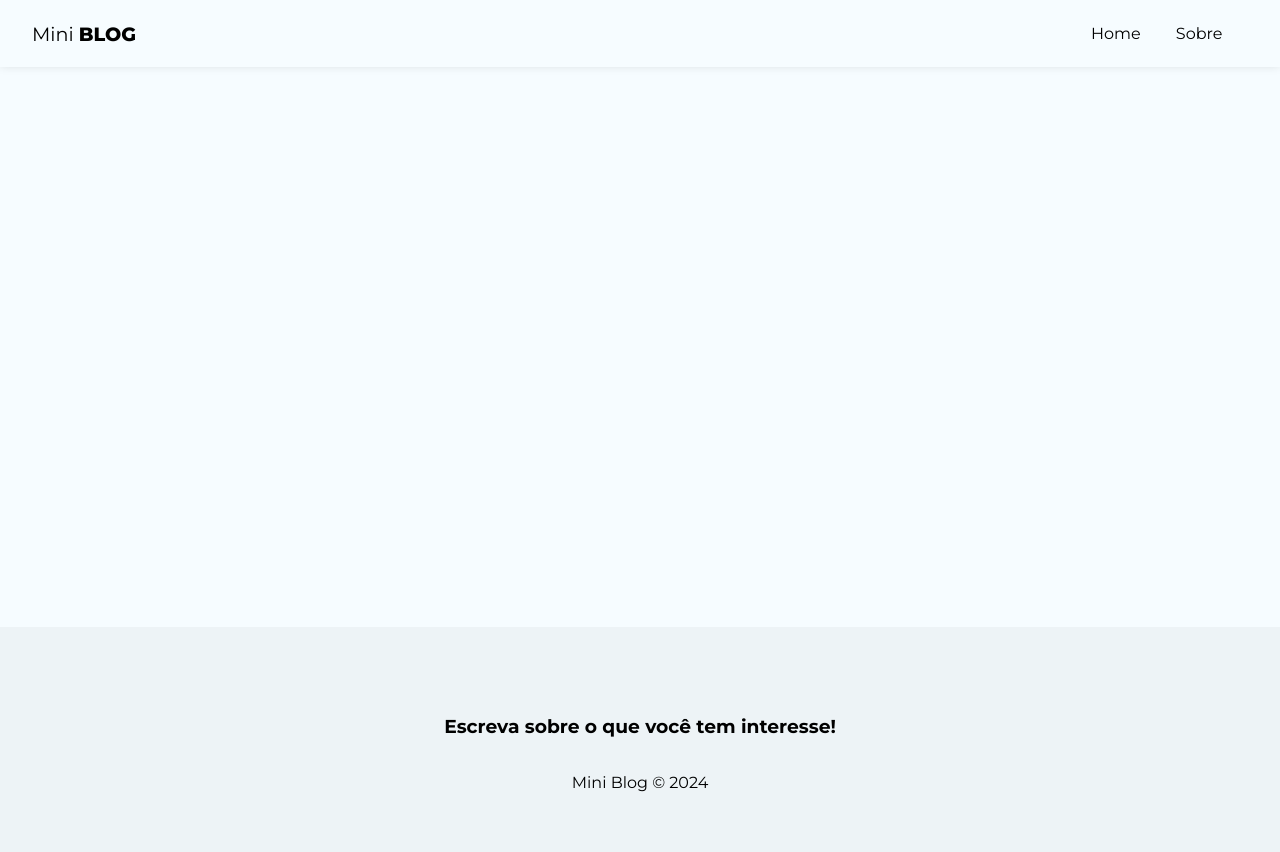
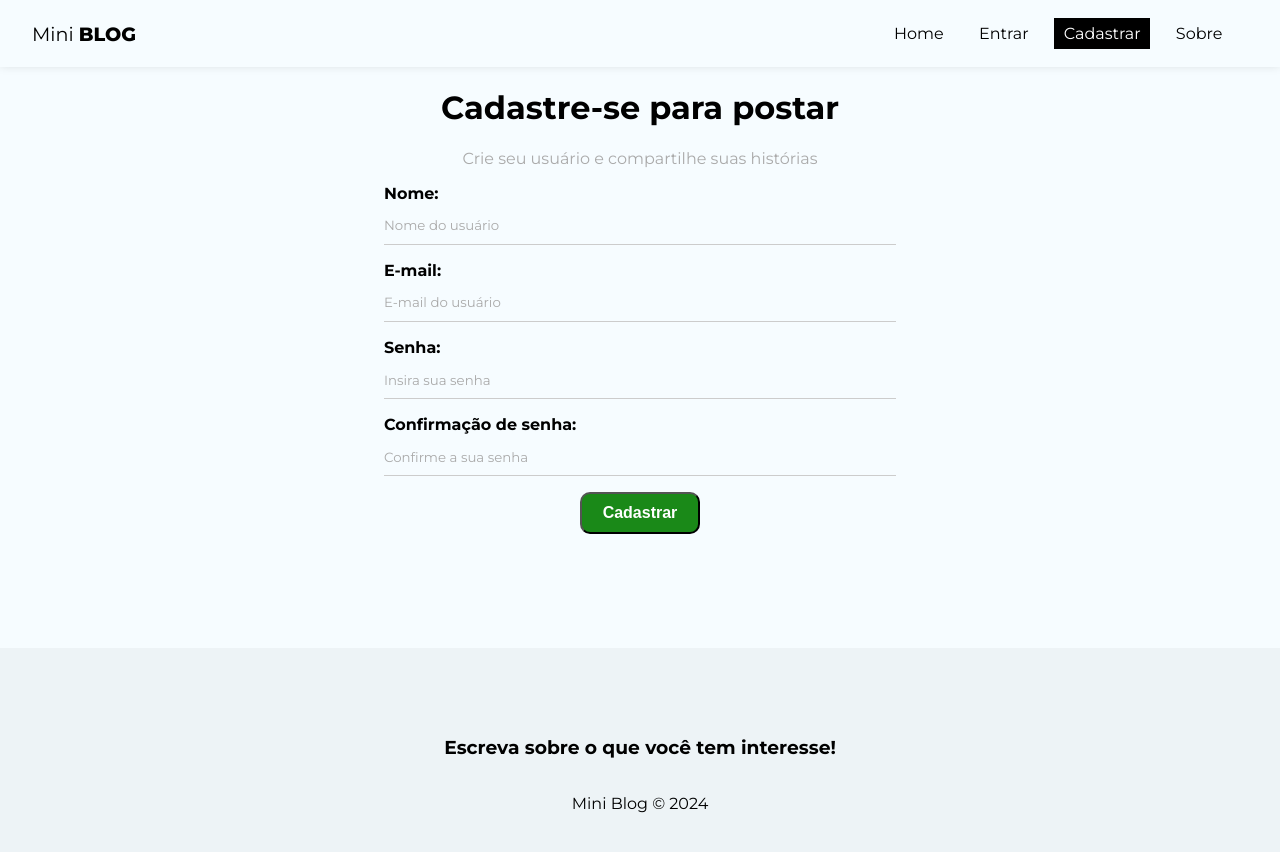
Before and after one commit to alexandrerogeriosn93/project-react-miniblog, a React (Vite) app: page /register in a window 1280 px wide. Shown: the top 852 px of the page. Built offline with nearby package versions, Linux system fonts and the light colour scheme.

Commit message:
feat: create component Register and add styles css

```diff
--- a/index.html
+++ b/index.html
@@ -4,7 +4,7 @@
     <meta charset="UTF-8" />
     <link rel="icon" type="image/svg+xml" href="/vite.svg" />
     <meta name="viewport" content="width=device-width, initial-scale=1.0" />
-    <title>Vite + React</title>
+    <title>MiniBlog</title>
     <link rel="preconnect" href="https://fonts.googleapis.com" />
     <link rel="preconnect" href="https://fonts.googleapis.com" />
     <link rel="preconnect" href="https://fonts.gstatic.com" crossorigin />
--- a/src/App.jsx
+++ b/src/App.jsx
@@ -5,6 +5,8 @@ import Footer from "./components/Footer";
 import Navbar from "./components/Navbar";
 import About from "./pages/About/About";
 import Home from "./pages/Home/Home";
+import Login from "./pages/Login/Login";
+import Register from "./pages/Register/Register";
 
 function App() {
   return (
@@ -15,6 +17,8 @@ function App() {
           <Routes>
             <Route path="/" element={<Home />} />
             <Route path="/about" element={<About />} />
+            <Route path="/login" element={<Login />} />
+            <Route path="/register" element={<Register />} />
           </Routes>
         </div>
         <Footer />
--- a/src/components/Navbar.jsx
+++ b/src/components/Navbar.jsx
@@ -19,6 +19,22 @@ const Navbar = () => {
         </li>
         <li>
           <NavLink
+            to="/login"
+            className={({ isActive }) => (isActive ? styles.active : "")}
+          >
+            Entrar
+          </NavLink>
+        </li>
+        <li>
+          <NavLink
+            to="/register"
+            className={({ isActive }) => (isActive ? styles.active : "")}
+          >
+            Cadastrar
+          </NavLink>
+        </li>
+        <li>
+          <NavLink
             to="/about"
             className={({ isActive }) => (isActive ? styles.active : "")}
           >
--- a/src/index.css
+++ b/src/index.css
@@ -8,6 +8,7 @@ body {
 input::placeholder,
 textarea::placeholder {
   font-family: "Montserrat", sans-serif;
+  color: #aaa;
 }
 
 input:focus,
@@ -31,3 +32,79 @@ a:hover,
 nav button:hover {
   color: #bbb;
 }
+
+form {
+  max-width: 40%;
+  margin: 0 auto;
+}
+
+label {
+  display: flex;
+  flex-direction: column;
+  margin-bottom: 1em;
+}
+
+label span {
+  margin-bottom: 0.3em;
+  font-weight: bold;
+  text-align: left;
+}
+
+input,
+textarea {
+  box-sizing: border-box;
+  border: none;
+  border-bottom: solid 1px #ccc;
+  padding: 0.8em 0;
+  background-color: transparent;
+}
+
+.btn {
+  background-color: #1a8918;
+  color: #fff;
+  text-align: center;
+  cursor: pointer;
+  border-radius: 10px;
+  width: 120px;
+  font-weight: bold;
+  padding: 10px 15px;
+  font-size: 1em;
+}
+
+.btn.btn-dark {
+  background-color: #000;
+  border-radius: 0;
+}
+
+.btn.btn-outline {
+  background-color: transparent;
+  border-radius: 0;
+  color: #000;
+  border: solid 1px #000;
+  padding: 7px 30px;
+}
+
+.btn:hover {
+  background-color: #0f730c;
+  color: #fff;
+}
+
+.btn.btn-outline:hover {
+  background-color: #000;
+}
+
+.btn.btn-danger:hover {
+  background-color: #dc3545;
+}
+
+button[disabled] {
+  background-color: #aaa;
+}
+
+.container .error {
+  color: #721c24;
+  background-color: #f8d7da;
+  border: solid 1px #f5c6cb;
+  padding: 5px;
+  border-radius: 5px;
+}
--- /dev/null
+++ b/src/pages/Login/Login.jsx
@@ -0,0 +1,11 @@
+import styles from "./Login.module.css";
+
+const Login = () => {
+  return (
+    <div>
+      <h2>Login</h2>
+    </div>
+  );
+};
+
+export default Login;
--- /dev/null
+++ b/src/pages/Register/Register.jsx
@@ -0,0 +1,57 @@
+import { useEffect, useState } from "react";
+
+import styles from "./Register.module.css";
+
+const Register = () => {
+  return (
+    <div className={styles.register}>
+      <h1>Cadastre-se para postar</h1>
+      <p>Crie seu usuário e compartilhe suas histórias</p>
+      <form>
+        <label>
+          <span>Nome:</span>
+          <input
+            type="text"
+            name="displayName"
+            id="displayName"
+            required
+            placeholder="Nome do usuário"
+          />
+        </label>
+        <label>
+          <span>E-mail:</span>
+          <input
+            type="email"
+            name="email"
+            id="email"
+            required
+            placeholder="E-mail do usuário"
+          />
+        </label>
+        <label>
+          <span>Senha:</span>
+          <input
+            type="password"
+            name="password"
+            id="password"
+            required
+            placeholder="Insira sua senha"
+          />
+        </label>
+        <label>
+          <span>Confirmação de senha:</span>
+          <input
+            type="password"
+            name="confirmPassword"
+            id="confirmPassword"
+            required
+            placeholder="Confirme a sua senha"
+          />
+        </label>
+        <button className="btn">Cadastrar</button>
+      </form>
+    </div>
+  );
+};
+
+export default Register;
--- /dev/null
+++ b/src/pages/Register/Register.module.css
@@ -0,0 +1,7 @@
+.register {
+  text-align: center;
+}
+
+.register p {
+  color: #aaa;
+}
```
Also changed, not shown: src/pages/Login/Login.module.css (added).
